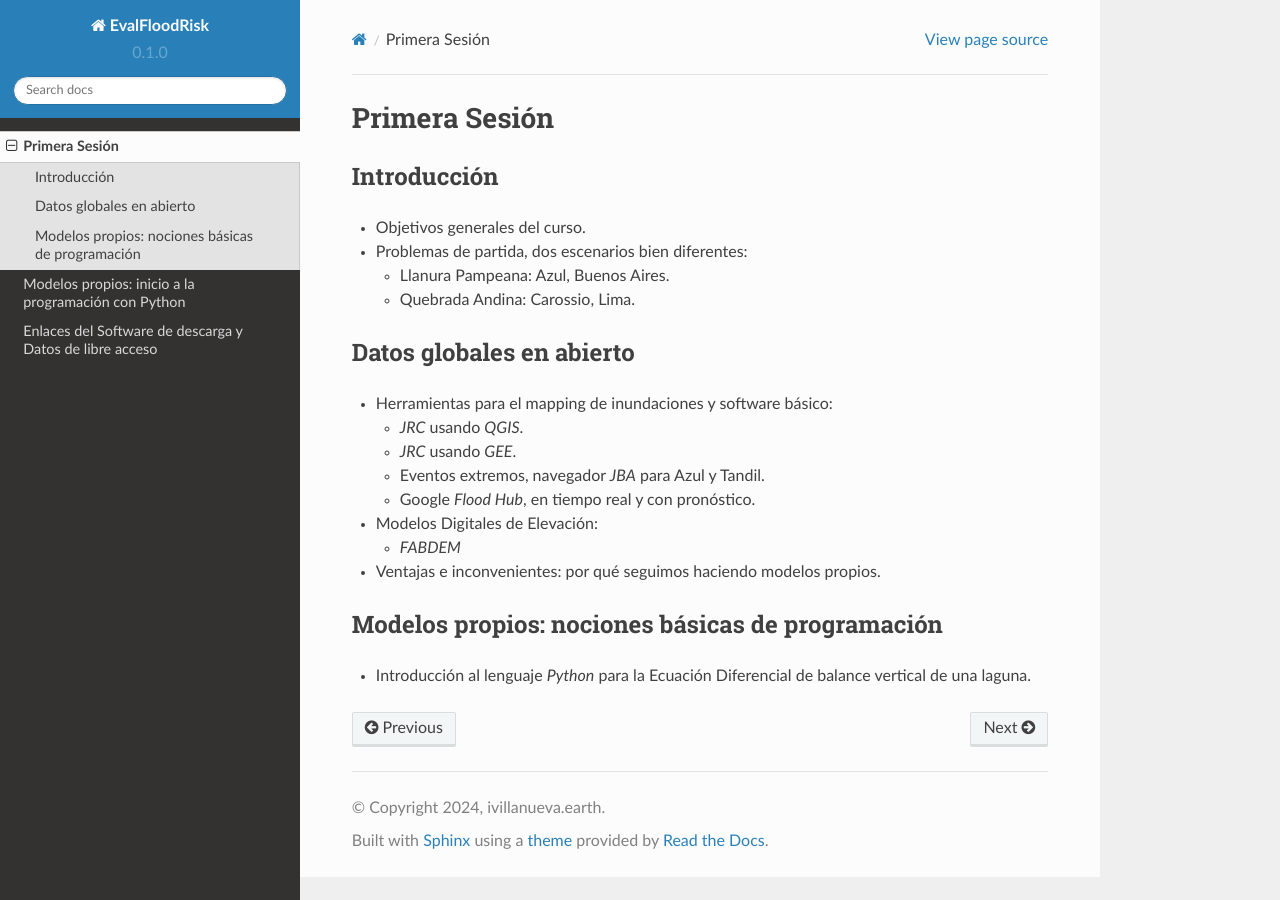
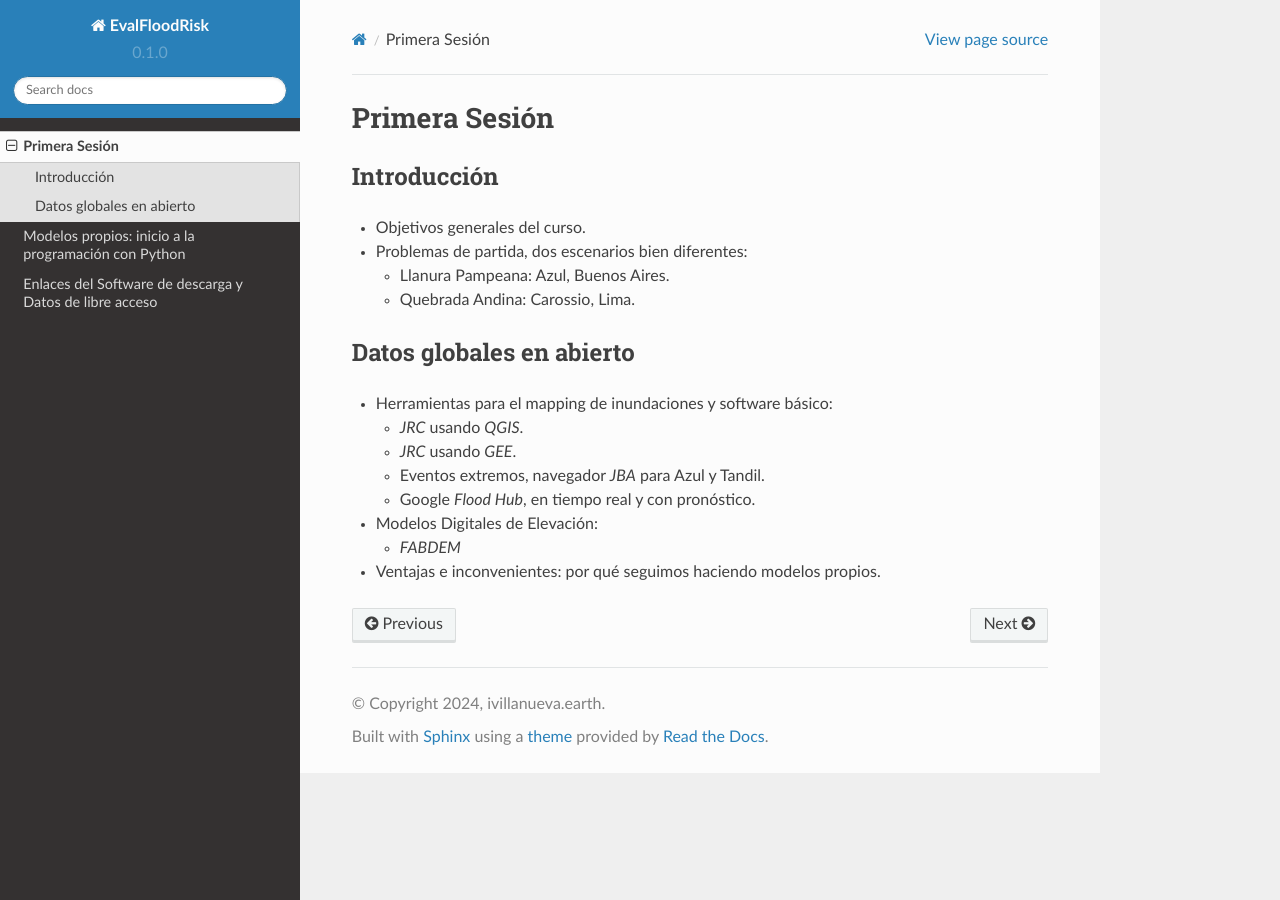
Before and after one commit to ivillamadrid/EvalFloodRisk_RSSWE, a Sphinx documentation site: the page built from docs/source/D1.rst, in a window 1280 px wide. Built offline with Sphinx 7.4.7 and the Read the Docs theme 2.0.0, drawn with Linux system fonts in a browser that asks for light colours; pages that are not in the unit, such as notebooks, are missing from menus.

Commit message:
Update D1.rst

```diff
--- a/docs/source/D1.rst
+++ b/docs/source/D1.rst
@@ -27,8 +27,3 @@ Datos globales en abierto
   * *FABDEM*
 
 * Ventajas e inconvenientes: por qué seguimos haciendo modelos propios.
-
-Modelos propios: nociones básicas de programación
--------------------------------------------------
-
-* Introducción al lenguaje *Python* para la Ecuación Diferencial de balance vertical de una laguna.
```
